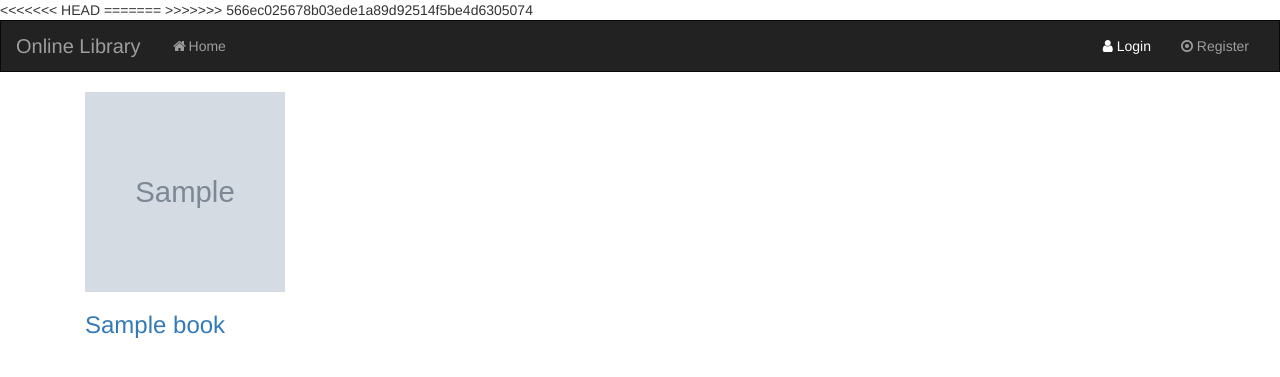
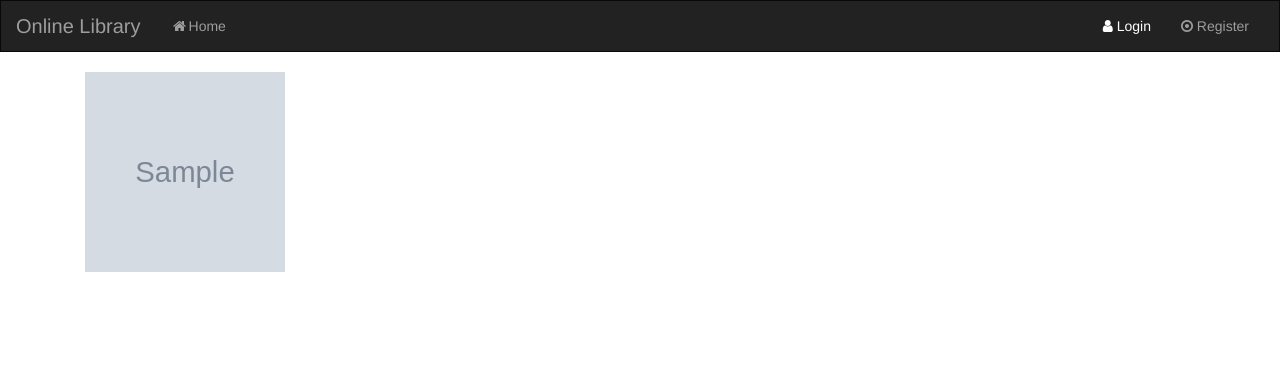
Before and after one commit to Brian23-eng/Books-app, a Flask app: page / in a window 1280 px wide. Shown: the top 377 px of the page. Run offline with Flask 2, Linux system fonts and the light colour scheme; tables that the repository leaves empty hold one stand-in row (values such as "Sample post"); grey boxes marked "Sample" are stand-in pictures; a database or web service that is not in the repository returns one stand-in record (values such as "Sample title"); data that the repository does not hold is empty; some libraries are stand-ins or nearby versions.

Commit message:
add  the changes made

```diff
--- a/app/main/views.py
+++ b/app/main/views.py
@@ -20,6 +20,7 @@ def index():
     '''
     book = get_books()
     title = 'Home - Welcome to the best  Online Library'
+
 
     return render_template('index.html', title=title, book=book)
 
@@ -77,12 +78,13 @@ def review():
     View root page function that returns the index page and its data
     '''
     title = 'Preview - Welcome to the best  Online Library'
+    # preview = Preview.query.filter_by(book_rank = rank).all()
 
 
     if current_user.is_authenticated:
         return redirect(url_for('main.review'))
     book = Books(rank, title, author, poster, description, publisher)
-    return render_template('review.html', title=title, book=book)
+    return render_template('review.html',rank=rank, title=title, preview=preview, review=review)
 
 @main.route("/account", methods=['GET', 'POST'])
 def account():
--- a/app/static/css/styles.css
+++ b/app/static/css/styles.css
@@ -0,0 +1,3 @@
+.ma {
+    margin-right: 10px;
+}
--- a/app/templates/base.html
+++ b/app/templates/base.html
@@ -1,9 +1,6 @@
 {% extends 'bootstrap/base.html'%} {% block styles %} {{super()}}
-<<<<<<< HEAD
-=======
 <link rel="stylesheet" href="https://maxcdn.bootstrapcdn.com/bootstrap/3.3.7/css/bootstrap.min.css" integrity="sha384-BVYiiSIFeK1dGmJRAkycuHAHRg32OmUcww7on3RYdg4Va+PmSTsz/K68vbdEjh4u" crossorigin="anonymous">
 <link rel="stylesheet" href="{{url_for('static', filename = 'css/styles.css') }}">
->>>>>>> 566ec025678b03ede1a89d92514f5be4d6305074
 
 <!-- <link rel="stylesheet" href="https://stackpath.bootstrapcdn.com/bootstrap/4.3.1/css/bootstrap.min.css" integrity="sha384-ggOyR0iXCbMQv3Xipma34MD+dH/1fQ784/j6cY/iJTQUOhcWr7x9JvoRxT2MZw1T" crossorigin="anonymous"> -->
 <link rel="stylesheet" href="https://cdnjs.cloudflare.com/ajax/libs/font-awesome/4.7.0/css/font-awesome.min.css">
--- a/app/templates/macros.html
+++ b/app/templates/macros.html
@@ -1,11 +1,11 @@
 <div class="container">
     <div class="row">
         {% macro displayBookList(book_list) %} {% for book in book_list %}
-        <div class="col-xs-12 col-sm-4 col-md-3 col-lg-2 card">
-            <a href="{{url_for('main.review')}}"> <img src="{{book.poster}}" alt="" class="rounded-circle " style="width: 200px; height: 200px;">
+        <div class="col-xs-12 col-sm-4 col-md-4 col-lg-2 mr-5">
+            <a href="{{url_for('main.review')}}"> <img src="{{book.poster}}" alt="" class="" style="width: 200px; height: 200px;">
                 <h3>
             </a>
-            <a href="{{url_for('main.review')}}">{{book.title}}</a></h3>
+            <!-- <a href="{{url_for('main.review')}}">{{book.title}}</a></h3> -->
         </div>
         {% endfor %} {% endmacro %} {% macro displaycomment(comment_list) %} {% for review in comment_list %}
     </div>
```
Also changed, not shown: app/static/photos/f6344b67154965c0.jpg (added).
